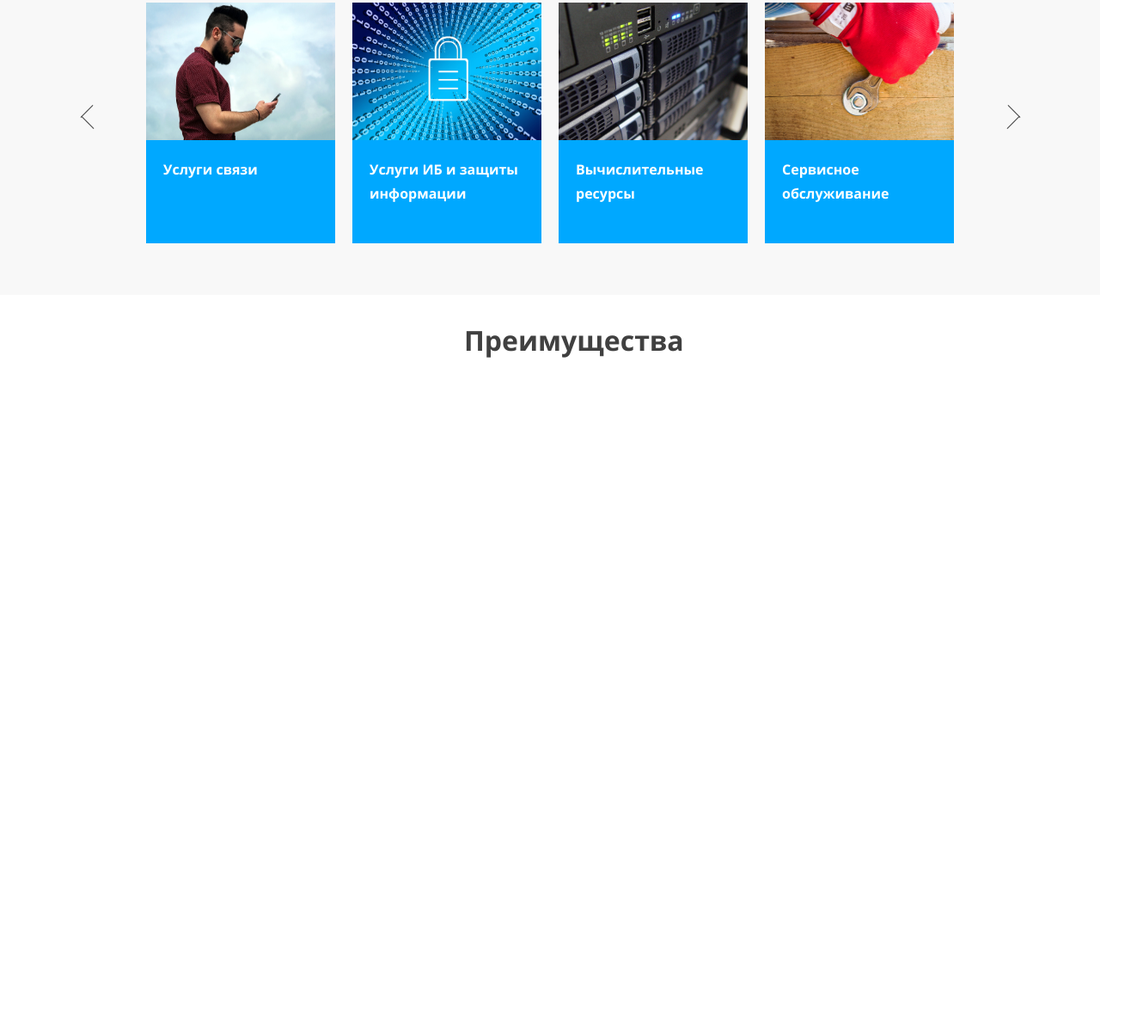
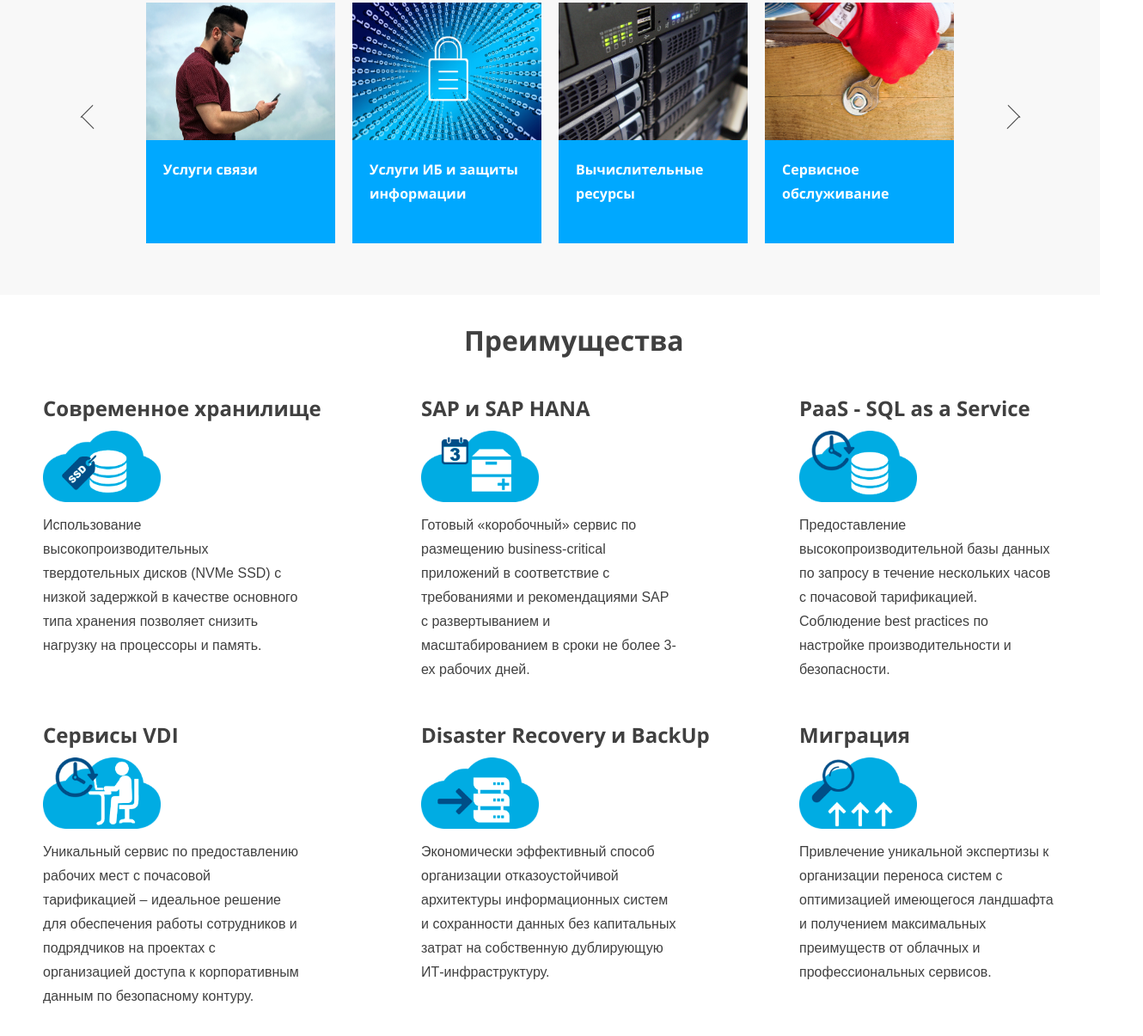
Before and after one commit to AntonLantukh/jumbo-data, a website: page source/index.html in a window 1280 px wide. Shown: the part 1068-2273 px from the top of the page at 86% size, 1330 px wide, since content can reach past the window. Before the commit the page ends 1517 px from the top, so only its background shows below. Drawn offline with nearby package versions, Linux system fonts and the light colour scheme; files that its build step writes are made by us from their sources; files whose address does not match are found by name.

Commit message:
Мелкие правки

```diff
--- a/source/index.html
+++ b/source/index.html
@@ -81,7 +81,7 @@
     </article>
     <article class="slider-products">
       <div class="slider-products__wrapper">
-        <h3 class="slider-products__header">Продукты</h3>
+        <h2 class="slider-products__header">Продукты</h2>
         <button class="slider-products__button slider-products__button--left">Влево</button>
         <div class="slider-products__container slider-products__container--first">
           <div class="slider-products__container slider-products__container--second">
@@ -140,9 +140,58 @@
     </article>
     <article class="advantages">
       <div class="advantages__wrapper">
-        <h3 class="advantages__header">Преимущества</h3>
+        <h2 class="advantages__first-header">Преимущества</h2>
         <div class="advantages__container">
-
+          <div class="advantages__element advantages__element--storage">
+            <h3 class="advantages__second-header">Cовременное хранилище</h3>
+            <p class="advantages__description">
+              Использование высокопроизводительных твердотельных дисков
+              (NVMe SSD) с низкой задержкой в качестве основного типа хранения
+              позволяет снизить нагрузку на процессоры и память.
+            </p>
+          </div>
+          <div class="advantages__element advantages__element--sap">
+            <h3 class="advantages__second-header">SAP и SAP HANA</h3>
+            <p class="advantages__description">
+              Готовый «коробочный» сервис по размещению business-critical
+              приложений в соответствие с требованиями и рекомендациями SAP
+              с развертыванием и масштабированием в сроки не более 3-ех рабочих дней.
+            </p>
+          </div>
+          <div class="advantages__element advantages__element--paas">
+            <h3 class="advantages__second-header">PaaS - SQL as a Service</h3>
+            <p class="advantages__description">
+              Предоставление высокопроизводительной базы данных по запросу
+              в течение нескольких часов с почасовой тарификацией.
+              Соблюдение best practices по настройке производительности
+              и безопасности.
+            </p>
+          </div>
+          <div class="advantages__element advantages__element--vdi">
+            <h3 class="advantages__second-header">Сервисы VDI</h3>
+            <p class="advantages__description">
+              Уникальный сервис по предоставлению рабочих мест
+              с почасовой тарификацией – идеальное решение для обеспечения
+              работы сотрудников и подрядчиков на проектах  с организацией
+              доступа к корпоративным данным по безопасному контуру.
+            </p>
+          </div>
+          <div class="advantages__element advantages__element--recovery">
+            <h3 class="advantages__second-header">Disaster Recovery и BackUp</h3>
+            <p class="advantages__description">
+              Экономически эффективный способ организации отказоустойчивой
+              архитектуры информационных систем и сохранности данных без
+              капитальных затрат на собственную дублирующую ИТ-инфраструктуру.
+            </p>
+          </div>
+          <div class="advantages__element advantages__element--migration">
+            <h3 class="advantages__second-header">Миграция</h3>
+            <p class="advantages__description">
+              Привлечение уникальной экспертизы к организации переноса систем
+              с оптимизацией имеющегося ландшафта и получением максимальных
+              преимуществ от облачных и профессиональных сервисов.
+            </p>
+          </div>
         </div>
       </div>
     </article>
--- a/source/sass/advantages.scss
+++ b/source/sass/advantages.scss
@@ -9,12 +9,72 @@
   padding: 30px 10px;
 }
 
-.advantages__header {
+.advantages__container {
+  display: flex;
+  flex-direction: row;
+  flex-wrap: wrap;
+  justify-content: space-between;
+  align-items: baseline;
+}
+
+.advantages__first-header {
   width: 200px;
   margin: 0 auto;
+  padding-bottom: 40px;
   font-size: 32px;
   line-height: 46px;
   font-family: "Open Sans Bold", "Arial", sans-serif;
   color: $color-grey-dark;
   font-weight: normal;
 }
+
+.advantages__element {
+  width: 300px;
+  background-repeat: no-repeat;
+  background-size: 137px 83px;
+  background-position: 0 42px;
+}
+
+.advantages__second-header {
+  width: 400px;
+  margin: 0;
+  padding-bottom: 90px;
+  font-size: 24px;
+  line-height: 32px;
+  font-family: "Open Sans Bold", "Arial", sans-serif;
+  text-decoration: none;
+  color: $color-grey-dark;
+  text-align: left;
+}
+
+.advantages__description {
+  font-size: 16px;
+  line-height: 28px;
+  font-family: "Open Sans Regular", "Arial", sans-serif;
+  color: $color-grey-dark;
+}
+
+.advantages__element--storage {
+  background-image: url("../img/icon-storage.png");
+}
+
+.advantages__element--sap {
+  margin-bottom: 30px;
+  background-image: url("../img/icon-sap.png");
+}
+
+.advantages__element--paas {
+  background-image: url("../img/icon-paas.png");
+}
+
+.advantages__element--vdi {
+  background-image: url("../img/icon-vdi.png");
+}
+
+.advantages__element--recovery {
+  background-image: url("../img/icon-backup.png");
+}
+
+.advantages__element--migration {
+  background-image: url("../img/icon-migrate.png");
+}
--- a/source/sass/main-nav.scss
+++ b/source/sass/main-nav.scss
@@ -18,7 +18,7 @@
   color: $color-grey-dark;
 
   &:hover {
-    background-color: $color-blue-light;
+    background-color: $color-blue;
     color: $color-white;
   }
 }
```
Also changed, not shown: source/img/icon-backup.png (added), source/img/icon-migrate.png (added), source/img/icon-paas.png (added), source/img/icon-sap.png (added), source/img/icon-storage.png (added), source/img/icon-vdi.png (added).
